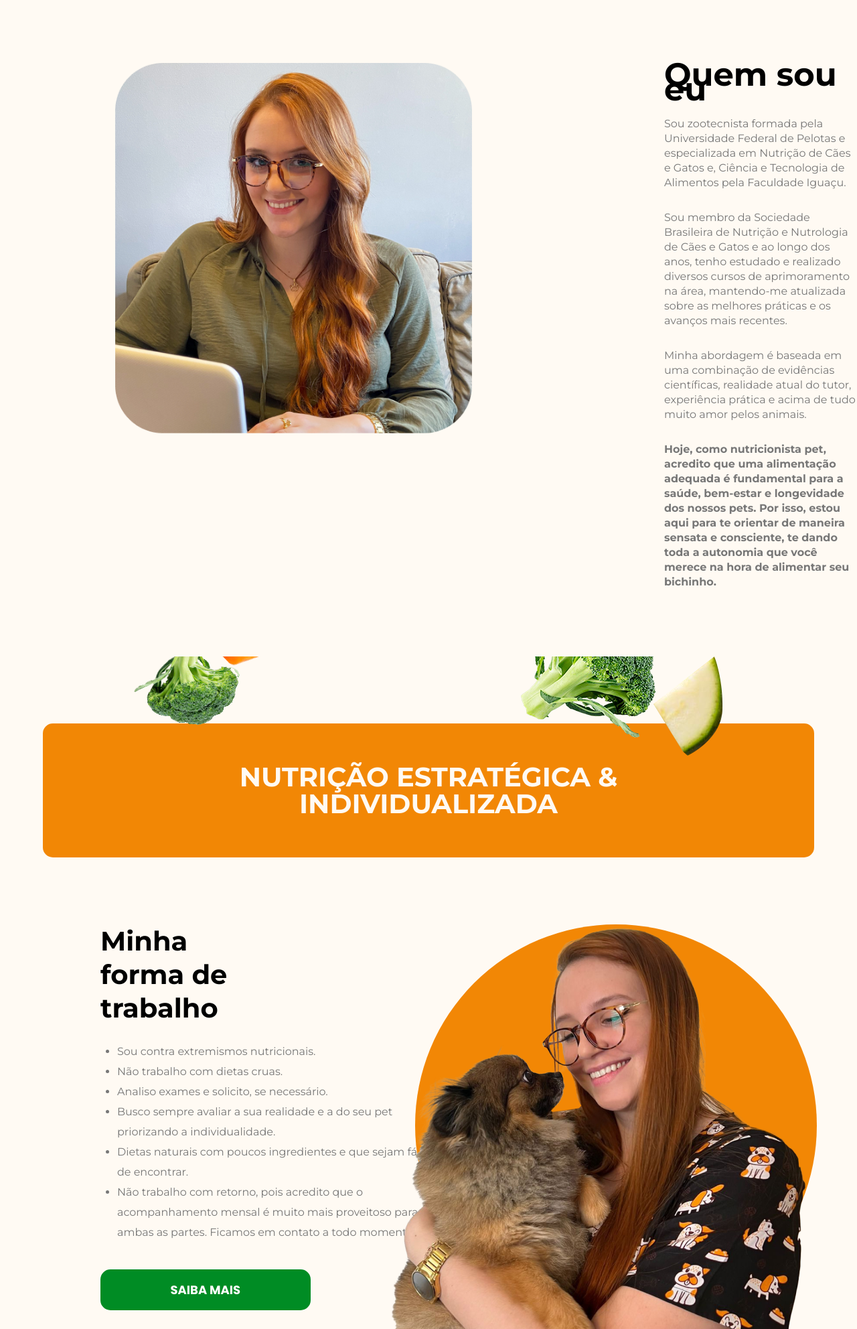
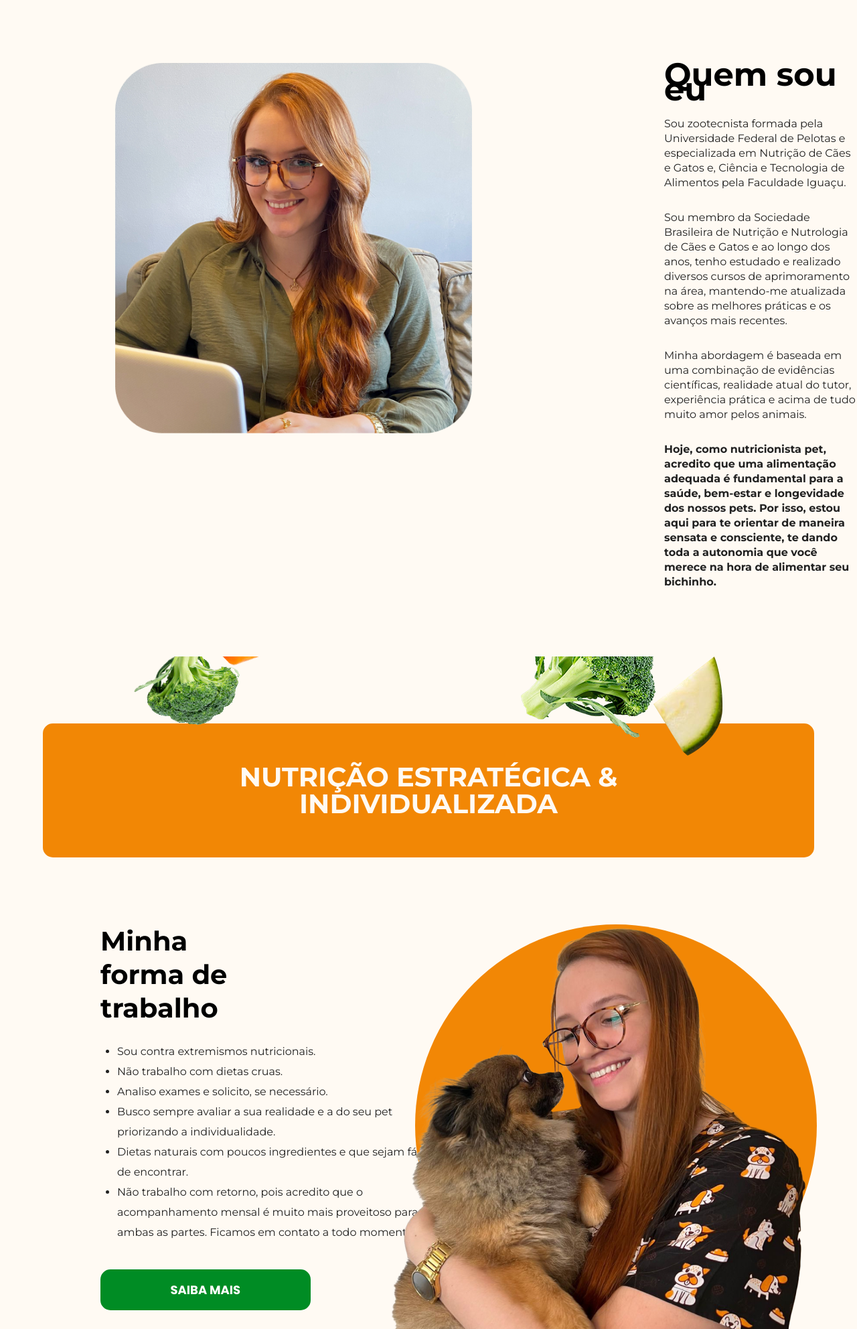
Before and after one commit to Sousa-gf/Teste-Mari-IOS, a plain HTML site: page index.html in a window 1280 px wide. Shown: the part 693-2677 px from the top of the page at 67% size. Drawn offline with nearby package versions, Linux system fonts and the light colour scheme.

Commit message:
Commit
Mudança de cor de textos

```diff
--- a/css/style.css
+++ b/css/style.css
@@ -89,7 +89,7 @@ h1, h2{
 
 .texto-conteudo{
     width: 32%;
-    color: #777777;
+    color: #212121;
     font-family: "Montserrat";
     padding: 50px 0px 50px 250px;
     line-height: 22px;
@@ -192,7 +192,7 @@ h1, h2{
 
 .lista-forma-trabalho{
     width: 40%;
-    color: #777777;
+    color: #212121;
     font-family: "Montserrat";
     line-height: 22px;
     margin: 0 100px 0 150px;
```
